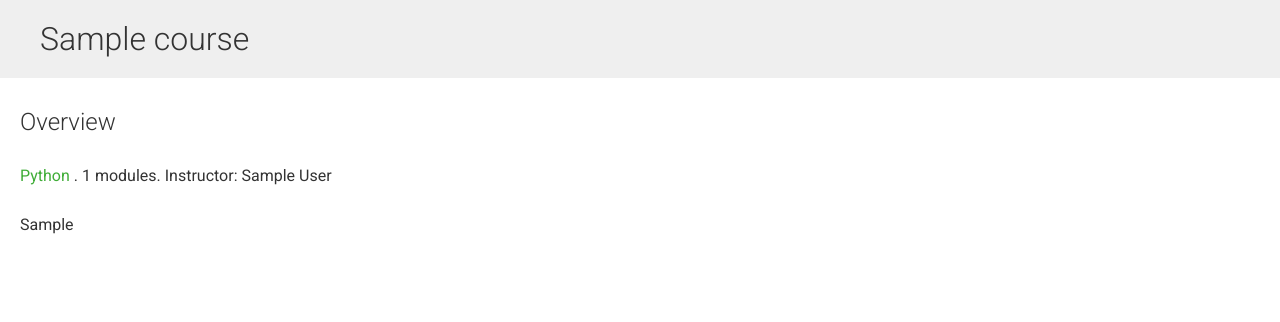
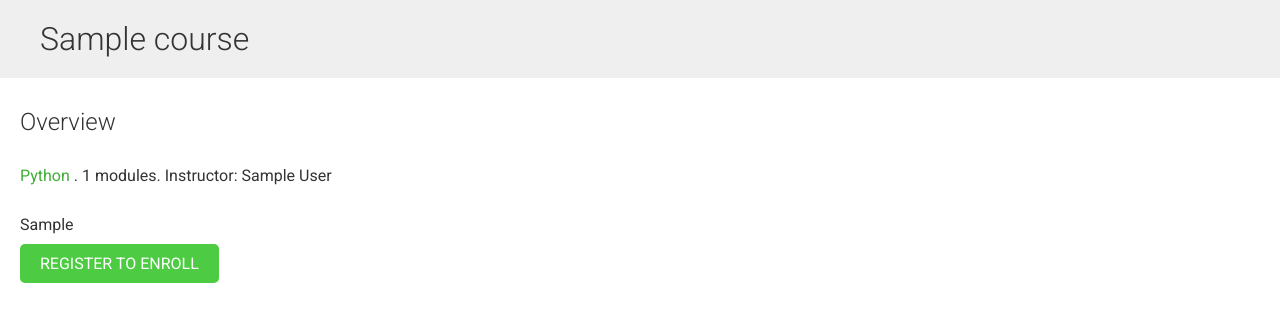
Before and after one commit to emilsberzs/study-platform, a Django app: a page that uses courses/templates/courses/course/detail.html in a window 1280 px wide. Shown: the part 54-376 px from the top of the page. Run offline with Django 3.2, Linux system fonts and the light colour scheme; data comes from the database, SQL or seed files in the repository; tables that the repository leaves empty hold one stand-in row (values such as "Sample post"); some libraries are stand-ins or nearby versions.

Commit message:
Added enrolling to courses

```diff
--- a/courses/templates/courses/course/detail.html
+++ b/courses/templates/courses/course/detail.html
@@ -19,6 +19,15 @@
         Instructor: {{object.owner.get_full_name}}
     </p>
     {{object.overview|linebreaks}}
+    {% if request.user.is_authenticated %}
+    <form action="{% url 'student_enroll_course' %}" method="post">
+        {{ enroll_form}}
+        {% csrf_token %}
+        <input type="submit" value="Enroll Now">
+    </form>
+    {% else %}
+    <a href="{% url 'student_registration' %}" class="button">Register to enroll</a>
+    {% endif %}
 </div>
 {% endwith %}
 {% endblock content %}
--- a/courses/views.py
+++ b/courses/views.py
@@ -12,6 +12,7 @@ from .models import Course, Module, Content
 from .forms import ModuleFormSet
 from braces.views import CsrfExemptMixin, JsonRequestResponseMixin
 from .models import Subject
+from students.forms import CourseEnrollForm
 
 
 class CourseModuleUpdateView(TemplateResponseMixin, View):
@@ -182,3 +183,10 @@ class CourseListView(TemplateResponseMixin, View):
 class CourseDetailView(DetailView):
     model = Course
     template_name = 'courses/course/detail.html'
+
+    def get_context_data(self, **kwargs):
+        context = super().get_context_data(**kwargs)
+        context['enroll_form'] = CourseEnrollForm(
+            initial={'course': self.object}
+        )
+        return context
--- a/students/urls.py
+++ b/students/urls.py
@@ -4,4 +4,8 @@ from . import views
 urlpatterns = [
     path('register/', views.StudentRegistrationView.as_view(),
          name='student_registration'),
+    path('enroll-course/',
+         views.StudentEnrollcourseView.as_view(),
+         name='student_enroll_course'),
+
 ]
```
Also changed, not shown: students/views.py (+16 -1 lines).
